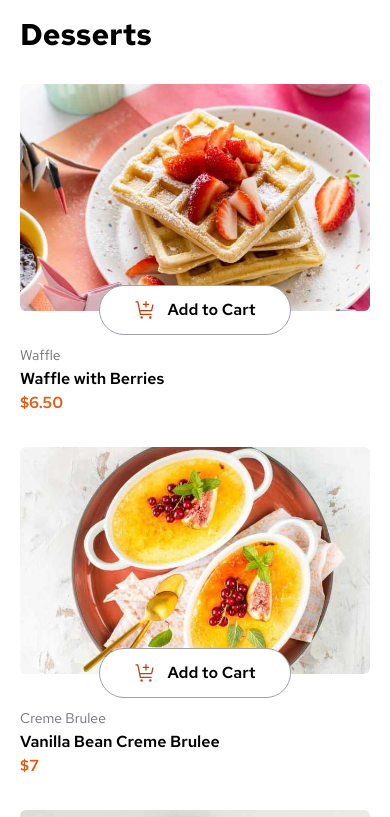
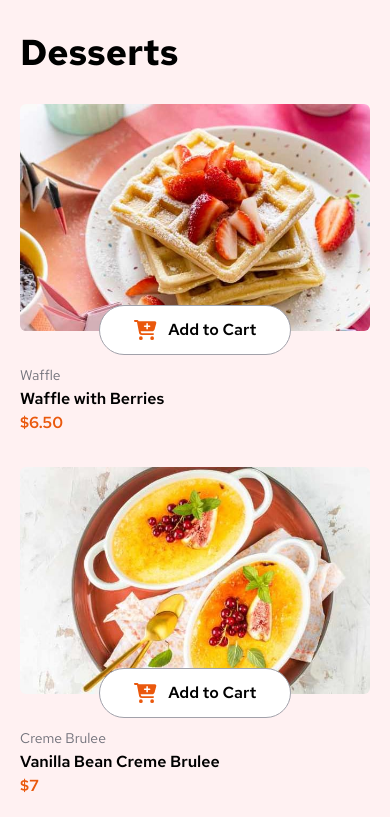
Before and after one commit to larenzzx/product-list-with-cart, a React (Vite) app: page / in a window 390 px wide. Shown: the top 817 px of the page. Built offline with nearby package versions, Linux system fonts and the light colour scheme.

Commit message:
mobile view almost done

```diff
--- a/package.json
+++ b/package.json
@@ -10,6 +10,11 @@
     "preview": "vite preview"
   },
   "dependencies": {
+    "@fortawesome/fontawesome-svg-core": "^6.7.2",
+    "@fortawesome/free-brands-svg-icons": "^6.7.2",
+    "@fortawesome/free-regular-svg-icons": "^6.7.2",
+    "@fortawesome/free-solid-svg-icons": "^6.7.2",
+    "@fortawesome/react-fontawesome": "^0.2.2",
     "react": "^18.3.1",
     "react-dom": "^18.3.1"
   },
--- a/src/Card.jsx
+++ b/src/Card.jsx
@@ -1,5 +1,8 @@
-import addCart from './assets/images/icon-add-to-cart.svg';
+// import addCart from './assets/images/icon-add-to-cart.svg';
 import PropTypes from 'prop-types';
+
+import { FontAwesomeIcon } from '@fortawesome/react-fontawesome';
+import { faCartPlus } from '@fortawesome/free-solid-svg-icons';
 
 function Card(props) {
     return(
@@ -14,7 +17,8 @@ function Card(props) {
                                 w-48 px-4 py-3 rounded-full
                                 border border-zinc-400 -bottom-6 left-1/2
                                 -translate-x-1/2 transform z-10 bg-white'>
-                    <img src={addCart} alt="" />
+                    {/* <img src={addCart} alt="" /> */}
+                    <FontAwesomeIcon icon={faCartPlus} className='text-orange-600 text-xl' />
                     <p className='font-semibold'>Add to Cart</p>
                 </div>
             </div>
--- a/src/CartInfo.jsx
+++ b/src/CartInfo.jsx
@@ -2,12 +2,15 @@ import emptyCart from './assets/images/illustration-empty-cart.svg';
 
 function CartInfo() {
     return(
-        <div className="container my-12 border-2 border-black">
-            <h1 className="font-bold text-orange-700 text-2xl">Your Cart (0)</h1>
+        <div className="container my-12">
+            <div className='bg-white rounded-lg'>
 
-            <div className="grid place-items-center">
-                <img src={emptyCart} alt="" />
-                <p>Your added items will appear here</p>
+                <h1 className="font-bold text-orange-700 text-2xl px-10 py-8">Your Cart (0)</h1>
+
+                <div className="grid place-items-center">
+                    <img src={emptyCart} alt="" className='w-full max-w-52' />
+                    <p className='mt-4 text-zinc-500 font-semibold'>Your added items will appear here</p>
+                </div>
             </div>
         </div>
     );
--- a/src/Header.jsx
+++ b/src/Header.jsx
@@ -2,7 +2,7 @@
 
 function Header() {
     return(
-        <h1 className="container font-bold text-3xl pt-4">Desserts</h1>
+        <h1 className="container font-bold text-4xl mt-8">Desserts</h1>
     );
 }
 
--- a/src/index.css
+++ b/src/index.css
@@ -5,5 +5,5 @@
 @tailwind utilities;
 
 body {
-  @apply font-RedHat;
+  @apply font-RedHat bg-rose-50;
 }
```
Also changed, not shown: 1 other file (tests, documents, lock files or other folders).
